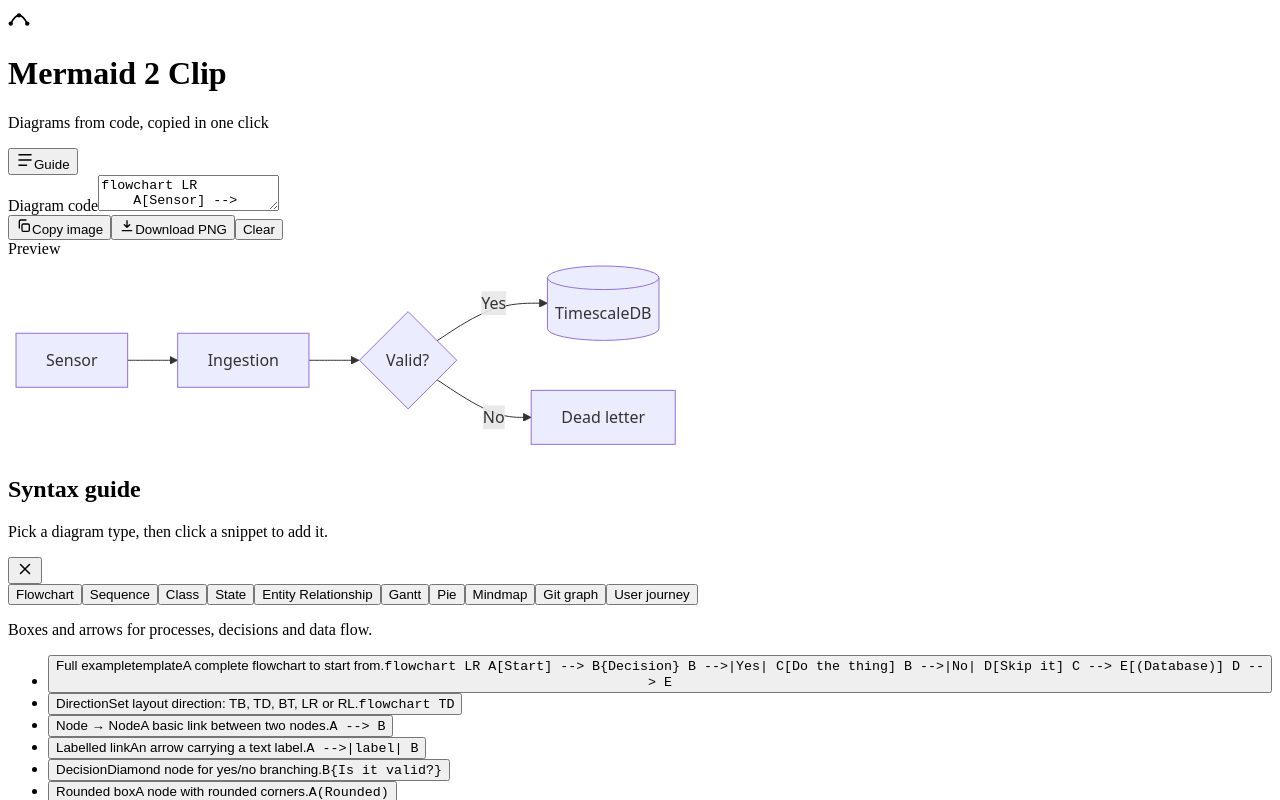
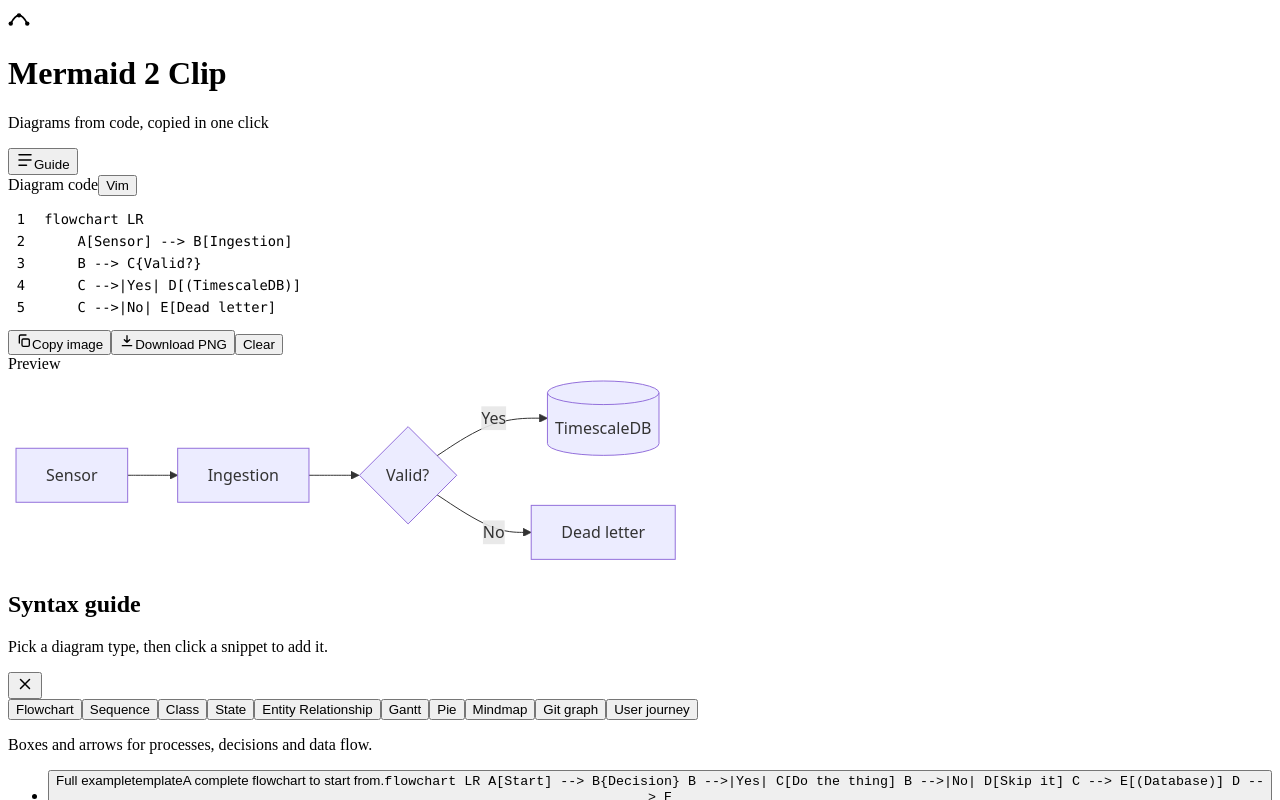
Before and after one commit to YassinSabek2k05/mermaid2clip, a React (Vite) app: page / in a window 1280 px wide. Shown: the top 800 px of the page. Built offline with nearby package versions, Linux system fonts and the light colour scheme; the HTML template or start-up script is replaced by a standard one.

Commit message:
feat: integrate CodeMirror editor with Vim support and update styles

```diff
--- a/index.html
+++ b/index.html
@@ -8,8 +8,8 @@
       name="description"
       content="Render Mermaid diagrams and copy them straight to your clipboard, with a built-in syntax guide."
     />
-    <link rel="icon" type="image/svg+xml" href="/mermaid2clip/favicon.svg" />
-    <link rel="apple-touch-icon" href="/mermaid2clip/apple-touch-icon.png" />
+    <link rel="icon" type="image/svg+xml" href="/favicon.svg" />
+    <link rel="apple-touch-icon" href="/apple-touch-icon.png" />
     <title>Mermaid to Clipboard</title>
   </head>
   <body>
--- a/package.json
+++ b/package.json
@@ -11,6 +11,10 @@
     "icons": "node scripts/generate-icons.mjs"
   },
   "dependencies": {
+    "@codemirror/state": "^6.7.1",
+    "@codemirror/view": "^6.43.6",
+    "@replit/codemirror-vim": "^6.3.0",
+    "codemirror": "^6.0.2",
     "mermaid": "^11.4.1",
     "react": "^18.3.1",
     "react-dom": "^18.3.1"
--- a/src/App.tsx
+++ b/src/App.tsx
@@ -1,6 +1,6 @@
 import { useCallback, useEffect, useRef, useState } from 'react'
 import { Header } from './components/Header'
-import { Editor } from './components/Editor'
+import { Editor, type EditorHandle } from './components/Editor'
 import { Preview } from './components/Preview'
 import { Toolbar } from './components/Toolbar'
 import { Guide } from './components/Guide'
@@ -14,6 +14,7 @@ interface Toast {
 }
 
 const STORAGE_KEY = 'mermaid2clip:code'
+const VIM_KEY = 'mermaid2clip:vim'
 
 function loadInitialCode(): string {
   try {
@@ -23,15 +24,24 @@ function loadInitialCode(): string {
   }
 }
 
+function loadInitialVim(): boolean {
+  try {
+    return localStorage.getItem(VIM_KEY) === '1'
+  } catch {
+    return false
+  }
+}
+
 export default function App() {
   const [code, setCode] = useState(loadInitialCode)
   const [svg, setSvg] = useState('')
   const [error, setError] = useState<string | null>(null)
   const [rendering, setRendering] = useState(false)
   const [guideOpen, setGuideOpen] = useState(() => window.innerWidth >= 1100)
+  const [vimEnabled, setVimEnabled] = useState(loadInitialVim)
   const [toast, setToast] = useState<Toast | null>(null)
 
-  const textareaRef = useRef<HTMLTextAreaElement>(null)
+  const editorRef = useRef<EditorHandle>(null)
   const svgHostRef = useRef<HTMLDivElement>(null)
 
   const showToast = useCallback((message: string, kind: ToastKind) => {
@@ -52,6 +62,15 @@ export default function App() {
       /* storage may be unavailable in private mode */
     }
   }, [code])
+
+  // Remember the Vim preference.
+  useEffect(() => {
+    try {
+      localStorage.setItem(VIM_KEY, vimEnabled ? '1' : '0')
+    } catch {
+      /* storage may be unavailable in private mode */
+    }
+  }, [vimEnabled])
 
   // Debounced live render.
   useEffect(() => {
@@ -78,39 +97,18 @@ export default function App() {
 
   const insertSnippet = useCallback(
     (snippet: Snippet) => {
-      const el = textareaRef.current
-
       if (snippet.template) {
         const replace =
-          !code.trim() ||
-          window.confirm('Replace the current diagram with this template?')
+          !code.trim() || window.confirm('Replace the current diagram with this template?')
         if (!replace) return
         setCode(snippet.code)
         showToast(`${snippet.label} inserted`, 'ok')
-        requestAnimationFrame(() => el?.focus())
+        requestAnimationFrame(() => editorRef.current?.focus())
         return
       }
 
-      if (!el) {
-        setCode((c) => (c ? `${c}\n${snippet.code}` : snippet.code))
-        return
-      }
-
-      const start = el.selectionStart
-      const end = el.selectionEnd
-      const before = code.slice(0, start)
-      const after = code.slice(end)
-      const needsLeadingNewline = before.length > 0 && !before.endsWith('\n')
-      const insertText = (needsLeadingNewline ? '\n' : '') + snippet.code
-      const next = before + insertText + after
-      setCode(next)
+      editorRef.current?.insertAtCursor(snippet.code)
       showToast('Snippet added', 'ok')
-
-      const caret = before.length + insertText.length
-      requestAnimationFrame(() => {
-        el.focus()
-        el.setSelectionRange(caret, caret)
-      })
     },
     [code, showToast],
   )
@@ -150,7 +148,7 @@ export default function App() {
 
   const handleClear = useCallback(() => {
     setCode('')
-    requestAnimationFrame(() => textareaRef.current?.focus())
+    requestAnimationFrame(() => editorRef.current?.focus())
   }, [])
 
   const canExport = Boolean(svg) && !error
@@ -162,7 +160,13 @@ export default function App() {
       <div className="layout">
         <main className="workspace">
           <div className="pane pane-editor">
-            <Editor ref={textareaRef} value={code} onChange={setCode} />
+            <Editor
+              ref={editorRef}
+              value={code}
+              onChange={setCode}
+              vimEnabled={vimEnabled}
+              onToggleVim={() => setVimEnabled((v) => !v)}
+            />
             <Toolbar
               canExport={canExport}
               onCopy={handleCopy}
--- a/src/components/Editor.tsx
+++ b/src/components/Editor.tsx
@@ -1,29 +1,171 @@
-import { forwardRef } from 'react'
+import { forwardRef, useEffect, useImperativeHandle, useRef } from 'react'
+import { basicSetup } from 'codemirror'
+import { EditorView } from '@codemirror/view'
+import { Compartment, EditorState } from '@codemirror/state'
+import { vim } from '@replit/codemirror-vim'
+
+export interface EditorHandle {
+  /** Insert text at the caret, starting on a fresh line when needed. */
+  insertAtCursor: (text: string) => void
+  focus: () => void
+}
 
 interface EditorProps {
   value: string
   onChange: (value: string) => void
+  vimEnabled: boolean
+  onToggleVim: () => void
 }
 
-export const Editor = forwardRef<HTMLTextAreaElement, EditorProps>(function Editor(
-  { value, onChange },
+const editorTheme = EditorView.theme(
+  {
+    '&': {
+      height: '100%',
+      backgroundColor: 'var(--ink-1)',
+      color: 'var(--paper)',
+      border: '1px solid var(--line)',
+      borderRadius: 'var(--radius)',
+      fontSize: '0.86rem',
+    },
+    '&.cm-focused': {
+      outline: 'none',
+      borderColor: 'var(--rust-2)',
+      boxShadow: '0 0 0 3px rgba(225, 112, 65, 0.15)',
+    },
+    '.cm-scroller': {
+      fontFamily: 'ui-monospace, SFMono-Regular, Menlo, Consolas, monospace',
+      lineHeight: '1.6',
+      padding: '8px 0',
+      borderRadius: 'var(--radius)',
+    },
+    '.cm-content': { caretColor: 'var(--rust-2)' },
+    '.cm-gutters': {
+      backgroundColor: 'transparent',
+      color: 'var(--muted-2)',
+      border: 'none',
+    },
+    '.cm-activeLine': { backgroundColor: 'rgba(255, 255, 255, 0.03)' },
+    '.cm-activeLineGutter': { backgroundColor: 'transparent', color: 'var(--muted)' },
+    '.cm-cursor': { borderLeftColor: 'var(--rust-2)' },
+    '.cm-fat-cursor': { background: 'var(--rust-2)', color: 'var(--ink)' },
+    '&:not(.cm-focused) .cm-fat-cursor': {
+      background: 'transparent',
+      outline: '1px solid var(--rust-2)',
+    },
+    '.cm-selectionBackground, .cm-content ::selection': {
+      backgroundColor: 'rgba(225, 112, 65, 0.28)',
+    },
+    '.cm-panels': {
+      backgroundColor: 'var(--ink-2)',
+      color: 'var(--muted)',
+      borderTop: '1px solid var(--line)',
+    },
+    '.cm-vim-panel': {
+      padding: '4px 10px',
+      fontFamily: 'ui-monospace, Consolas, monospace',
+      fontSize: '0.78rem',
+    },
+    '.cm-vim-panel input': { color: 'var(--paper)' },
+  },
+  { dark: true },
+)
+
+export const Editor = forwardRef<EditorHandle, EditorProps>(function Editor(
+  { value, onChange, vimEnabled, onToggleVim },
   ref,
 ) {
+  const hostRef = useRef<HTMLDivElement>(null)
+  const viewRef = useRef<EditorView | null>(null)
+  const vimCompartment = useRef(new Compartment())
+  const onChangeRef = useRef(onChange)
+  onChangeRef.current = onChange
+
+  // Create the editor once.
+  useEffect(() => {
+    if (!hostRef.current) return
+    const view = new EditorView({
+      parent: hostRef.current,
+      state: EditorState.create({
+        doc: value,
+        extensions: [
+          // vim() must come first so its keymaps take precedence.
+          vimCompartment.current.of(vimEnabled ? [vim({ status: true })] : []),
+          basicSetup,
+          EditorView.lineWrapping,
+          editorTheme,
+          EditorView.updateListener.of((u) => {
+            if (u.docChanged) onChangeRef.current(u.state.doc.toString())
+          }),
+        ],
+      }),
+    })
+    viewRef.current = view
+    return () => {
+      view.destroy()
+      viewRef.current = null
+    }
+    // Initial value/vim are captured on mount; later changes are handled below.
+    // eslint-disable-next-line react-hooks/exhaustive-deps
+  }, [])
+
+  // Keep the document in sync with external changes (snippets, templates, clear).
+  useEffect(() => {
+    const view = viewRef.current
+    if (!view) return
+    const current = view.state.doc.toString()
+    if (current !== value) {
+      view.dispatch({ changes: { from: 0, to: current.length, insert: value } })
+    }
+  }, [value])
+
+  // Toggle vim on/off without recreating the editor.
+  useEffect(() => {
+    const view = viewRef.current
+    if (!view) return
+    view.dispatch({
+      effects: vimCompartment.current.reconfigure(vimEnabled ? [vim({ status: true })] : []),
+    })
+  }, [vimEnabled])
+
+  useImperativeHandle(
+    ref,
+    () => ({
+      insertAtCursor(text: string) {
+        const view = viewRef.current
+        if (!view) return
+        const { from, to } = view.state.selection.main
+        const before = view.state.sliceDoc(0, from)
+        const needsLeadingNewline = before.length > 0 && !before.endsWith('\n')
+        const insert = (needsLeadingNewline ? '\n' : '') + text
+        view.dispatch({
+          changes: { from, to, insert },
+          selection: { anchor: from + insert.length },
+          scrollIntoView: true,
+        })
+        view.focus()
+      },
+      focus() {
+        viewRef.current?.focus()
+      },
+    }),
+    [],
+  )
+
   return (
     <div className="editor">
-      <label className="panel-label" htmlFor="diagram-code">
-        Diagram code
-      </label>
-      <textarea
-        id="diagram-code"
-        ref={ref}
-        value={value}
-        spellCheck={false}
-        autoCapitalize="off"
-        autoCorrect="off"
-        onChange={(e) => onChange(e.target.value)}
-        placeholder="Type Mermaid code, or pick a snippet from the guide…"
-      />
+      <div className="editor-head">
+        <span className="panel-label">Diagram code</span>
+        <button
+          type="button"
+          className={`vim-toggle ${vimEnabled ? 'is-active' : ''}`}
+          onClick={onToggleVim}
+          aria-pressed={vimEnabled}
+          title="Toggle Vim keybindings"
+        >
+          Vim
+        </button>
+      </div>
+      <div className="cm-host" ref={hostRef} />
     </div>
   )
 })
--- a/src/styles.css
+++ b/src/styles.css
@@ -168,30 +168,67 @@ button {
   min-height: 220px;
 }
 
-.editor textarea {
-  flex: 1;
-  width: 100%;
-  min-height: 220px;
-  resize: none;
-  background: var(--ink-1);
-  color: var(--paper);
-  border: 1px solid var(--line);
-  border-radius: var(--radius);
-  padding: 14px 16px;
-  font-family: ui-monospace, SFMono-Regular, Menlo, Consolas, monospace;
-  font-size: 0.86rem;
-  line-height: 1.6;
-  tab-size: 2;
+.editor-head {
+  display: flex;
+  align-items: center;
+  justify-content: space-between;
+  gap: 10px;
 }
 
-.editor textarea:focus {
-  outline: none;
-  border-color: var(--rust-2);
-  box-shadow: 0 0 0 3px rgba(225, 112, 65, 0.15);
+.editor-head .panel-label {
+  margin-bottom: 0;
 }
 
-.editor textarea::placeholder {
-  color: var(--muted-2);
+.vim-toggle {
+  display: inline-flex;
+  align-items: center;
+  gap: 6px;
+  padding: 4px 12px;
+  border-radius: 999px;
+  border: 1px solid var(--line);
+  background: transparent;
+  color: var(--muted);
+  font-size: 0.72rem;
+  font-weight: 700;
+  letter-spacing: 0.04em;
+  text-transform: uppercase;
+  cursor: pointer;
+  transition: all 0.15s;
+}
+
+.vim-toggle::before {
+  content: '';
+  width: 7px;
+  height: 7px;
+  border-radius: 50%;
+  background: var(--muted-2);
+}
+
+.vim-toggle:hover {
+  color: var(--paper);
+  border-color: var(--rust-2);
+}
+
+.vim-toggle.is-active {
+  color: var(--rust-2);
+  border-color: var(--rust-2);
+  background: rgba(225, 112, 65, 0.12);
+}
+
+.vim-toggle.is-active::before {
+  background: var(--ok);
+}
+
+.cm-host {
+  flex: 1;
+  min-height: 220px;
+  margin-top: 8px;
+  display: flex;
+  overflow: hidden;
+}
+
+.cm-host .cm-editor {
+  width: 100%;
 }
 
 /* ---------- Toolbar ---------- */
--- a/vite.config.ts
+++ b/vite.config.ts
@@ -2,8 +2,8 @@ import { defineConfig } from 'vite'
 import react from '@vitejs/plugin-react'
 import { VitePWA } from 'vite-plugin-pwa'
 
-// Project is served from https://<user>.github.io/mermaid2clip/
-const BASE = '/mermaid2clip/'
+// Served from the domain root: https://mermaid2clip.yassinsabek.dev/
+const BASE = '/'
 
 export default defineConfig({
   base: BASE,
```
Also changed, not shown: 2 other files (tests, documents, lock files or other folders).
